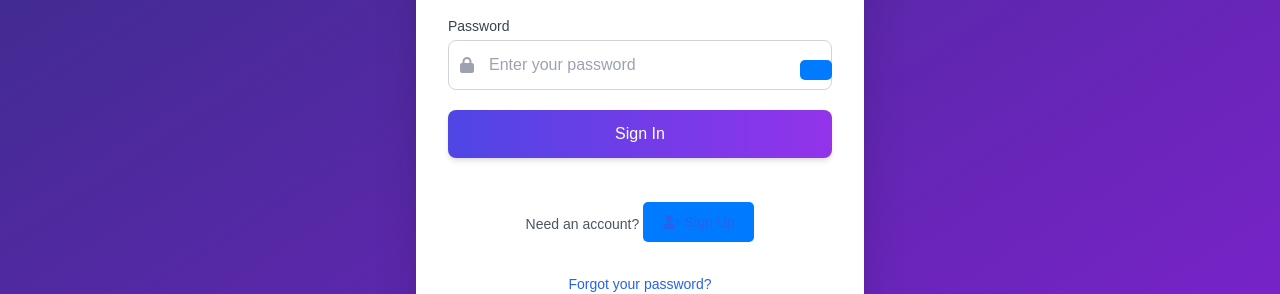
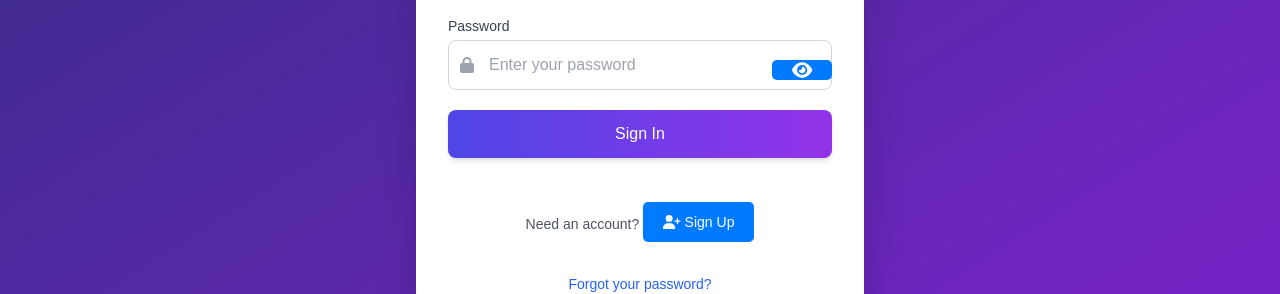
Before and after one commit to sirus-the-beaver/job-tracker, a React (Create React App) app in the folder frontend/: page /Login in a window 1280 px wide. Shown: the part 354-648 px from the top of the page. Built offline with nearby package versions, Linux system fonts and the light colour scheme.

Commit message:
Made changes to to be visible for Login button.

```diff
--- a/frontend/src/components/Login.js
+++ b/frontend/src/components/Login.js
@@ -11,6 +11,8 @@ import { useRef, useState, useEffect } from 'react';
 import { useNavigate } from 'react-router-dom';
 import { FontAwesomeIcon } from '@fortawesome/react-fontawesome';
 import { faEnvelope, faLock, faUserPlus } from '@fortawesome/free-solid-svg-icons';
+import { faEye, faEyeSlash } from "@fortawesome/free-solid-svg-icons";
+
 
 const Login = () => {
     const userRef = useRef();
@@ -118,9 +120,9 @@ const Login = () => {
                                 <button
                                     type="button"
                                     onClick={togglePasswordVisibility}
-                                    className="absolute inset-y-0 right-0 flex items-center pr-3 text-gray-400 hover:text-gray-600 transition-colors"
+                                    className="absolute inset-y-0 right-0 flex items-center"
                                 >
-                                    <FontAwesomeIcon icon={showPassword ? ['fas', 'eye-slash'] : ['fas', 'eye']} />
+                                    <FontAwesomeIcon icon={showPassword ? faEyeSlash : faEye} className="text-lg" />
                                 </button>
                             </div>
                         </div>
@@ -138,7 +140,7 @@ const Login = () => {
                         <p className="text-sm text-gray-600">
                             Need an account? <button
                                 onClick={() => navigate("/Signup")}
-                                className="inline-flex items-center text-blue-600 hover:text-blue-800 font-medium transition-colors"
+                                className="inline-flex items-center text-white-600 hover:text-blue-800 font-medium transition-colors"
                             >
                                 <FontAwesomeIcon icon={faUserPlus} className="mr-1" /> Sign Up
                             </button>
```
